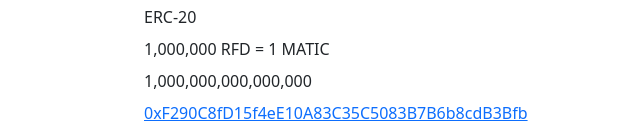
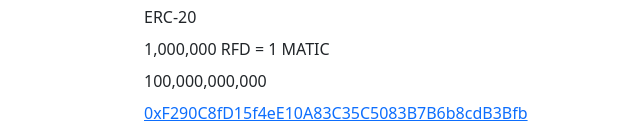
Before and after one commit to molefinancecrypto/molefinancecrypto.github.io, a plain HTML site: page index.html in a window 1280 px wide. Shown: the part 661-798 px from the top of the page, 223-863 px from the left. Drawn offline with nearby package versions, Linux system fonts and the light colour scheme; a script that the page names is missing.

Commit message:
changed token total

```diff
--- a/index.html
+++ b/index.html
@@ -92,7 +92,7 @@
   <dd class="col-sm-9">1,000,000 RFD = 1 MATIC</dd>
 
   <dt class="col-sm-3 text-truncate">Total tokens</dt>
-  <dd class="col-sm-9">1,000,000,000,000,000</dd>
+  <dd class="col-sm-9">100,000,000,000</dd>
 
   <dt class="col-sm-3">Contract Address</dt>
   <dd class="col-sm-9"><a target=_blank href="https://explorer-mainnet.maticvigil.com/address/0xF290C8fD15f4eE10A83C35C5083B7B6b8cdB3Bfb">0xF290C8fD15f4eE10A83C35C5083B7B6b8cdB3Bfb</a></dd>
```
